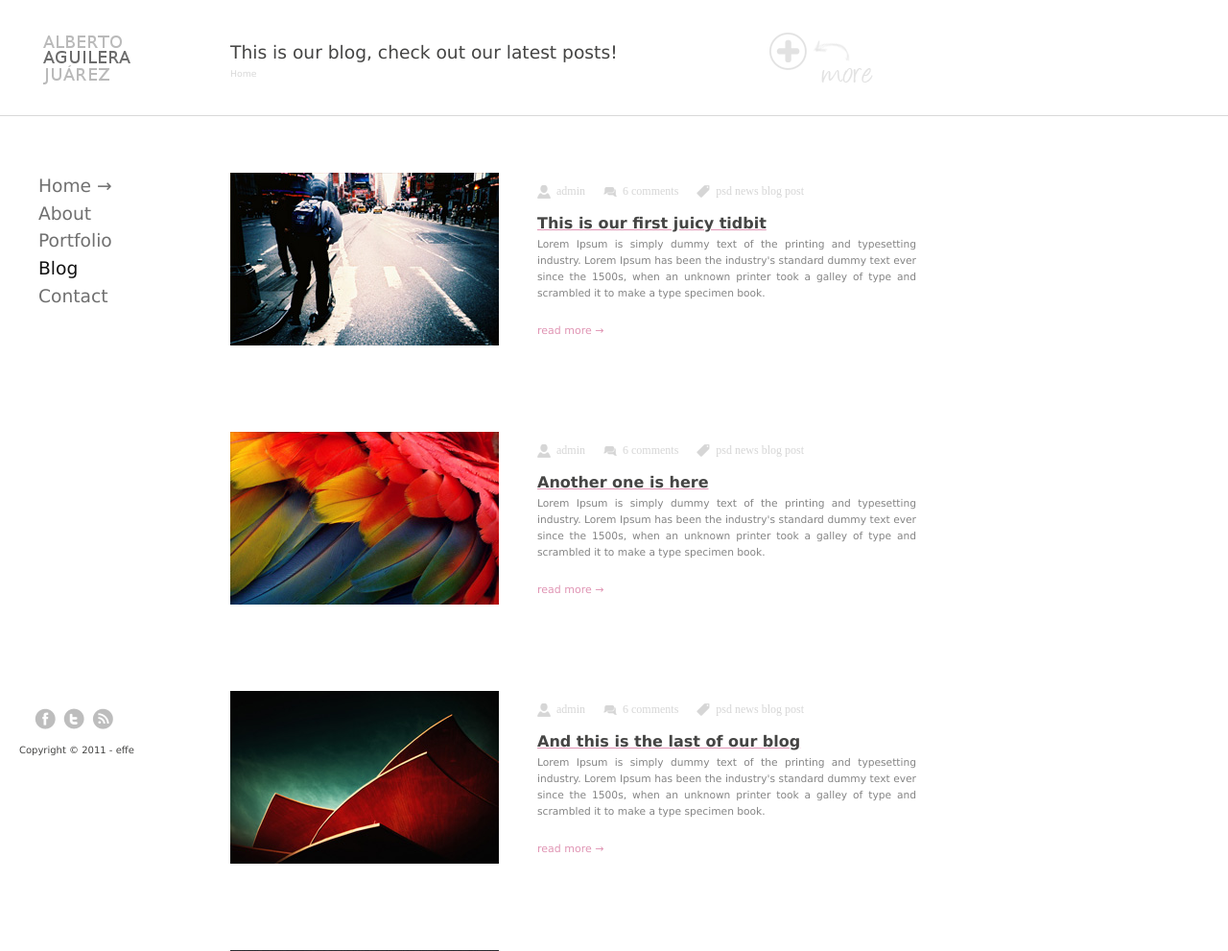
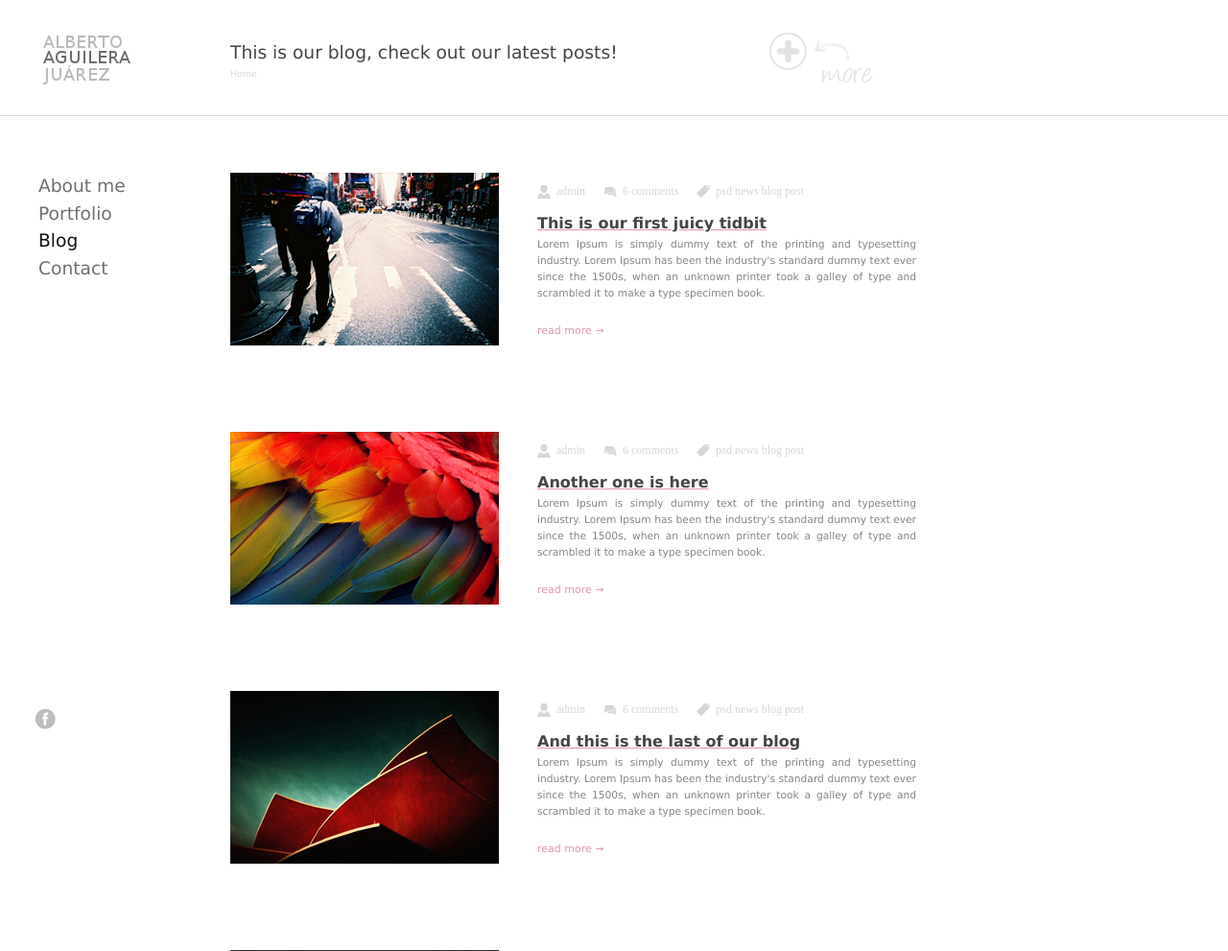
Before and after one commit to drimer/albertoaj_com, a Python web app: template templates/blog.html in a window 1280 px wide. Shown: the top 991 px of the page at 96% size. Run offline with Jinja, Linux system fonts and the light colour scheme; the template is opened without the code that fills it, so the values that code supplies are empty; some web fonts are replaced.

Commit message:
templates/base.html: Get rid of social links
I've only kept the Facebook one.

```diff
--- a/templates/base.html
+++ b/templates/base.html
@@ -45,8 +45,7 @@
 <div id="menu-wrapper">
 	<div id="main-menu">
 		<ul>
-			<li><a href="index.html" {% if section_name == "home" %} class="selected" {% endif %}>Home →</a></li>
-			<li><a href="about.html" {% if section_name == "about" %} class="selected" {% endif %}>About</a></li>
+			<li><a href="about.html" {% if section_name == "about" %} class="selected" {% endif %}>About me</a></li>
 			<li><a href="portfolio.html" {% if section_name == "portfolio" %} class="selected" {% endif %}>Portfolio</a></li>
 			<li><a href="blog.html" {% if section_name == "blog" %} class="selected" {% endif %}>Blog</a></li>
 			<li><a href="contact.html" {% if section_name == "contact" %} class="selected" {% endif %}>Contact</a></li>
@@ -57,17 +56,10 @@
 		<div id="social-box">
 			<ul>
 				<li>
-					<div class="facebook"><a href="#"></a></div>
-				</li>
-				<li>
-					<div class="twitter"><a href="#"></a></div>
-				</li>
-				<li>
-					<div class="rss"><a href="#"></a></div>
+					<div class="facebook"><a href="https://www.facebook.com/drimer88"></a></div>
 				</li>
 			</ul>
 		</div>
-		<h6>Copyright © 2011 - effe</h6>
 	</div>
 	<!--END of footer-->
 </div>
```
